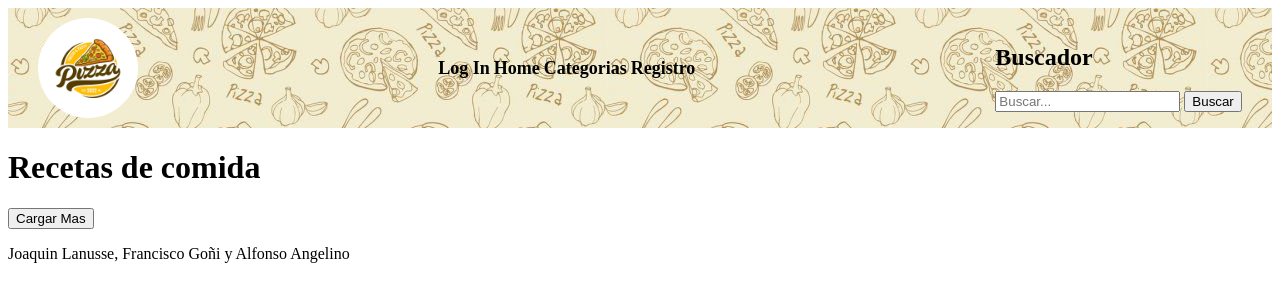
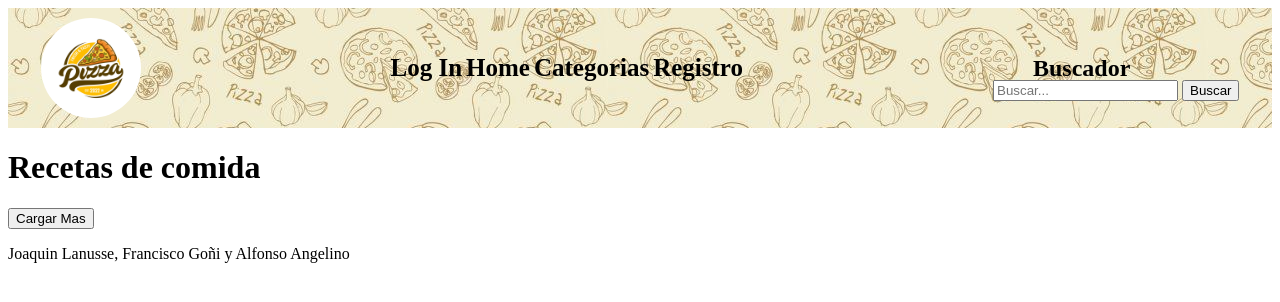
Before and after one commit to franciscogoni/TrabajoFinal_Programacion, a plain HTML site: page index.html in a window 1280 px wide. Drawn offline with Linux system fonts and the light colour scheme; no server answers.

Commit message:
corregido css

```diff
--- a/css/styles.css
+++ b/css/styles.css
@@ -17,7 +17,7 @@ header {
 justify-content: center;
 display: flex;
 align-items: center;
-gap: 300px;
+gap: 250px;
 padding: 10px
 ;
 }
@@ -32,9 +32,13 @@ padding: 10px
     color: black;
    text-decoration: none;
 font-weight: bold;
-font-size: 18px;
+font-size: 25px;
 
 }
 header{
     background-image: url("../imagenes/7b5e64e793d8d9a11642ed1046fe280b.jpg")
 }
+.caja_buscador h2{
+margin-bottom: -2px;
+margin-left: 40px;
+}
```
